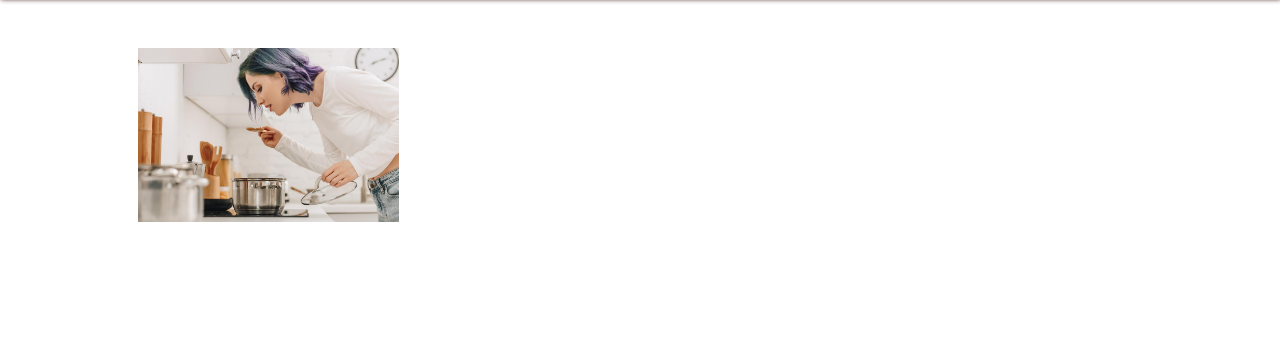
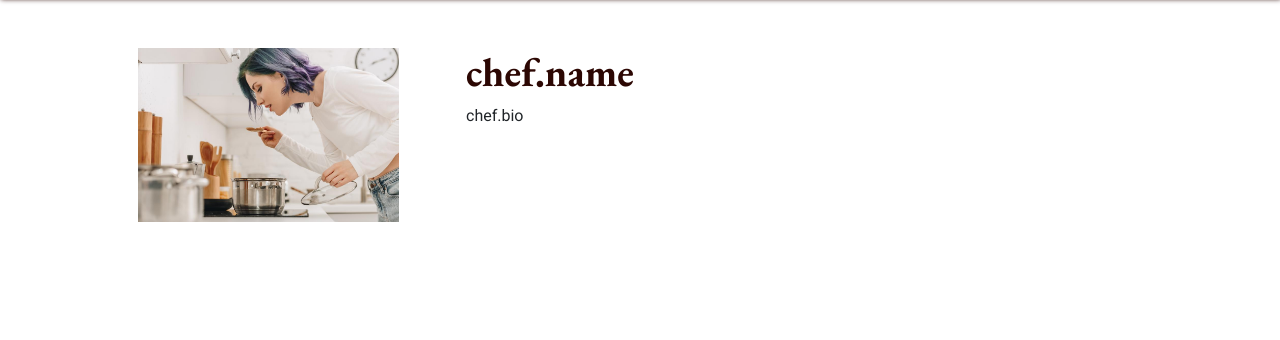
Before and after one commit to SonaliP11/yummytummy, a Django app: page /chef/ in a window 1280 px wide. Shown: the part 118-458 px from the top of the page. Run offline with Django 4.2, Linux system fonts and the light colour scheme.

Commit message:
Try fixing chef page, bio is pending

```diff
--- a/chef/admin.py
+++ b/chef/admin.py
@@ -3,7 +3,7 @@ from .models import Chef
 from django_summernote.admin import SummernoteModelAdmin
 
 
-admin.site.register(Chef)
+@admin.register(Chef)
 class ChefAdmin(SummernoteModelAdmin):
 
     summernote_fields = ('bio',)
--- a/chef/models.py
+++ b/chef/models.py
@@ -1,13 +1,11 @@
 from django.db import models
-from cloudinary.models import CloudinaryField
+
 
 # Create your models here.
 
 class Chef(models.Model):
-    name = models.CharField(max_length=100)
+    name = models.CharField(max_length=200)
     bio = models.TextField()
-    profile_image = CloudinaryField('image', null=True, blank=True)
-
 
     def __str__(self):
         return self.name
--- a/chef/templates/chef/chef.html
+++ b/chef/templates/chef/chef.html
@@ -8,8 +8,8 @@
             <img src="{% static 'images/chef1.jpg' %}" width="75%" />
         </div>
         <div class="col-8">
-            <h2>{{ chef.name }}</h2>
-            <p>{{ chef.bio | safe }}</p>
+            <h2>chef.name</h2>
+            <p>chef.bio</p>
         </div>
     </div>
 </div>
--- a/chef/urls.py
+++ b/chef/urls.py
@@ -2,5 +2,5 @@ from . import views
 from django.urls import path
 
 urlpatterns = [
-    path('', views.chef_detail, name='chef'),
+    path('', views.chef_display, name='chef'),
 ]
--- a/chef/views.py
+++ b/chef/views.py
@@ -2,7 +2,7 @@ from django.shortcuts import render
 from .models import Chef
 
 
-def chef_detail(request):
+def chef_display(request):
     """
     Renders the Chef page
     """
@@ -10,6 +10,6 @@ def chef_detail(request):
 
     return render(
         request,
-        'chef/chef.html',
-        {'chef': chef},
+        "chef/chef.html",
+        {"chef": chef},
     )
```
Also changed, not shown: chef/migrations/0005_remove_chef_profile_image.py (added), chef/migrations/0006_alter_chef_name.py (added), chefs/chef1.jpg (deleted).
